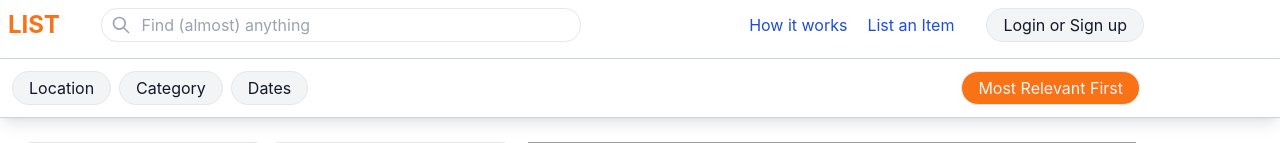
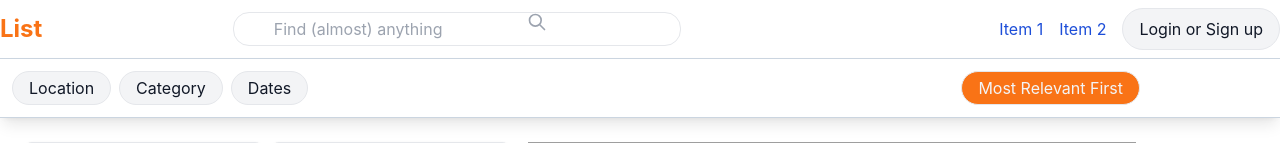
Before and after one commit to ChinememmaObilor29/search_page, a React (Create React App) app: page / in a window 1280 px wide. Shown: the top 143 px of the page. Built offline with nearby package versions, Linux system fonts and the light colour scheme; grey boxes are pictures that could not be loaded.

Commit message:
Update Navbar.jsx

```diff
--- a/src/Component/Navbar/Navbar.jsx
+++ b/src/Component/Navbar/Navbar.jsx
@@ -1,41 +1,74 @@
-import {ReactDOM, useRef, useState} from 'react';
+import React, { useState } from 'react';
 import "./Navbar.css";
 
 const Navbar = () => {
-  const menuRef = useRef();
+  const [isOpen, setIsOpen] = useState(false);
 
-  const dropdownToggle = () => {
-    menuRef.current.classList.toggle("nav-menu-visible");
-  }
+  const toggleMenu = () => {
+    setIsOpen(!isOpen);
+  };
 
   return (
-    <>
-      <div className="flex p-2 justify-between items-center  flex-wrap">
-        <div className="flex items-center">
-          <h2 className="font-bold text-2xl text-orange-500">LIST</h2>
+    <nav className=" pt-2">
+      <div className="  flex justify-between items-center">
+        <h1 className="font-bold text-2xl text-orange-500">List</h1>
+        <div className="md:flex md:w-1/2 md:justify-center">
+        <svg className="absolute  h-5 w-6 text-gray-400 hover:text-gray-500 s-icon" xmlns="http://www.w3.org/2000/svg" fill="none"
+      viewBox="0 0 24 24" stroke="currentColor">
+      <path strokeLinecap="round" strokeLinejoin="round" strokeWidth="2"
+        d="M21 21l-6-6m2-5a7 7 0 11-14 0 7 7 0 0114 0z" />
+    </svg>
+    <input type="text" placeholder="Find (almost) anything" className="border border-gray-200 rounded-2xl py-1 px-2 pl-10 w-96 outline-none search" />
         </div>
-        <div className="relative flex items-center  md:inline-flex search-div">
-          <svg className="absolute left-2 h-5 w-6 text-gray-400 hover:text-gray-500 s-icon" xmlns="http://www.w3.org/2000/svg" fill="none"
-            viewBox="0 0 24 24" stroke="currentColor">
-            <path strokeLinecap="round" strokeLinejoin="round" strokeWidth="2"
-              d="M21 21l-6-6m2-5a7 7 0 11-14 0 7 7 0 0114 0z" />
-          </svg>
-          <input type="text" placeholder="Find (almost) anything" className="border border-gray-200 rounded-2xl py-1 px-2 pl-10 outline-none search" />
+        <div className="md:hidden">
+          <button onClick={toggleMenu} className="">
+            <svg
+              xmlns="http://www.w3.org/2000/svg"
+              className="h-6 w-6"
+              fill="none"
+              viewBox="0 0 24 24"
+              stroke="currentColor"
+            >
+              {isOpen ? (
+                <path
+                  strokeLinecap="round"
+                  strokeLinejoin="round"
+                  strokeWidth={2}
+                  d="M6 18L18 6M6 6l12 12"
+                />
+              ) : (
+                <path
+                  strokeLinecap="round"
+                  strokeLinejoin="round"
+                  strokeWidth={2}
+                  d="M4 6h16M4 12h16m-7 6h7"
+                />
+              )}
+            </svg>
+          </button>
         </div>
-
-        <div className="flex items-center gap-8 nav-links nav-menu" ref={menuRef}>
-          <ul className='flex gap-5 text-blue-700 list'>
-            <li>How it works</li>
-            <li>List an Item</li>
+        <div className={`md:flex ${isOpen ? 'block' : 'hidden'} `}>
+          <ul className="md:flex items-center space-x-4 ">
+            <li>
+              <a href="#" className="text-blue-700  hover:text-gray-300">
+                Item 1
+              </a>
+            </li>
+            <li>
+              <a href="#" className="text-blue-700  hover:text-gray-300">
+                Item 2
+              </a>
+            </li>
+            <li>
+              <button className="hover:bg-blue-700 border text-gray-900 rounded-3xl bg-gray-100 py-2 px-4">
+              Login or Sign up
+              </button>
+            </li>
           </ul>
-          <button className="border px-4 py-1 text-gray-900 rounded-3xl bg-gray-100 login">Login or Sign up</button>
         </div>
-        <svg className="hamburger" onClick={dropdownToggle} xmlns="http://www.w3.org/2000/svg" x="0px" y="0px" width="30" height="30" viewBox="0 0 30 30">
-          <path d="M 3 7 A 1.0001 1.0001 0 1 0 3 9 L 27 9 A 1.0001 1.0001 0 1 0 27 7 L 3 7 z M 3 14 A 1.0001 1.0001 0 1 0 3 16 L 27 16 A 1.0001 1.0001 0 1 0 27 14 L 3 14 z M 3 21 A 1.0001 1.0001 0 1 0 3 23 L 27 23 A 1.0001 1.0001 0 1 0 27 21 L 3 21 z"></path>
-        </svg>
       </div>
-  </>
-  )
-}
+    </nav>
+  );
+};
 
 export default Navbar;
```
